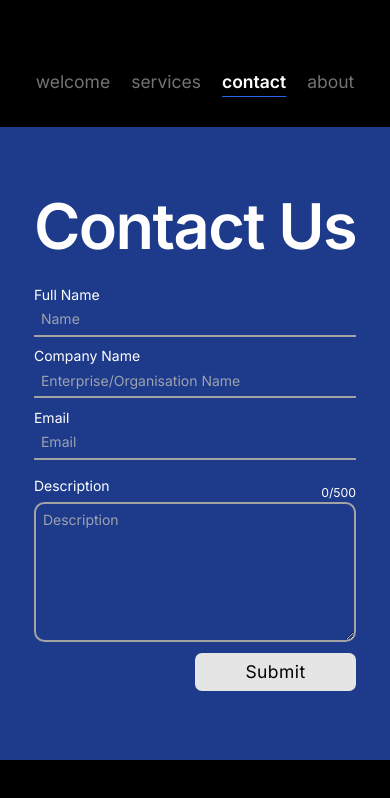
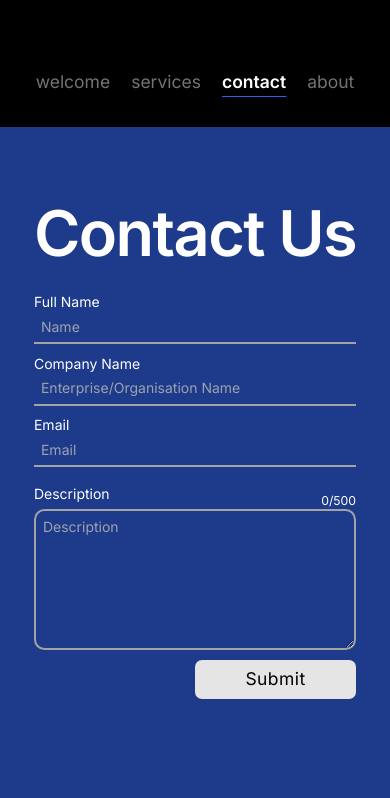
Before and after one commit to kyaakpa/webtion, a Next.js app: page /contact in a window 390 px wide. Shown: the top 798 px of the page. Built offline with nearby package versions, Linux system fonts and the light colour scheme.

Commit message:
contact minor adjustments

```diff
--- a/app/contact/page.js
+++ b/app/contact/page.js
@@ -48,7 +48,7 @@ const Contact = () => {
 
   return (
     <div
-      className={`flex h-[75vh] sm:h-[85vh] lg:justify-evenly justify-center  bg-blue-900 lg:rounded-tl-full`}
+      className={`flex h-[85vh] lg:justify-evenly justify-center  bg-blue-900 lg:rounded-tl-full`}
     >
       <div>
         <Image
@@ -60,7 +60,7 @@ const Contact = () => {
           priority
         />
       </div>
-      <div className="flex flex-col text-white gap-8 self-center ">
+      <div className="flex flex-col text-white gap-8 max-sm:-mt-20 self-center ">
         <h1 className="contact text-7xl font-semibold tracking-tight">
           Contact Us
         </h1>
```
